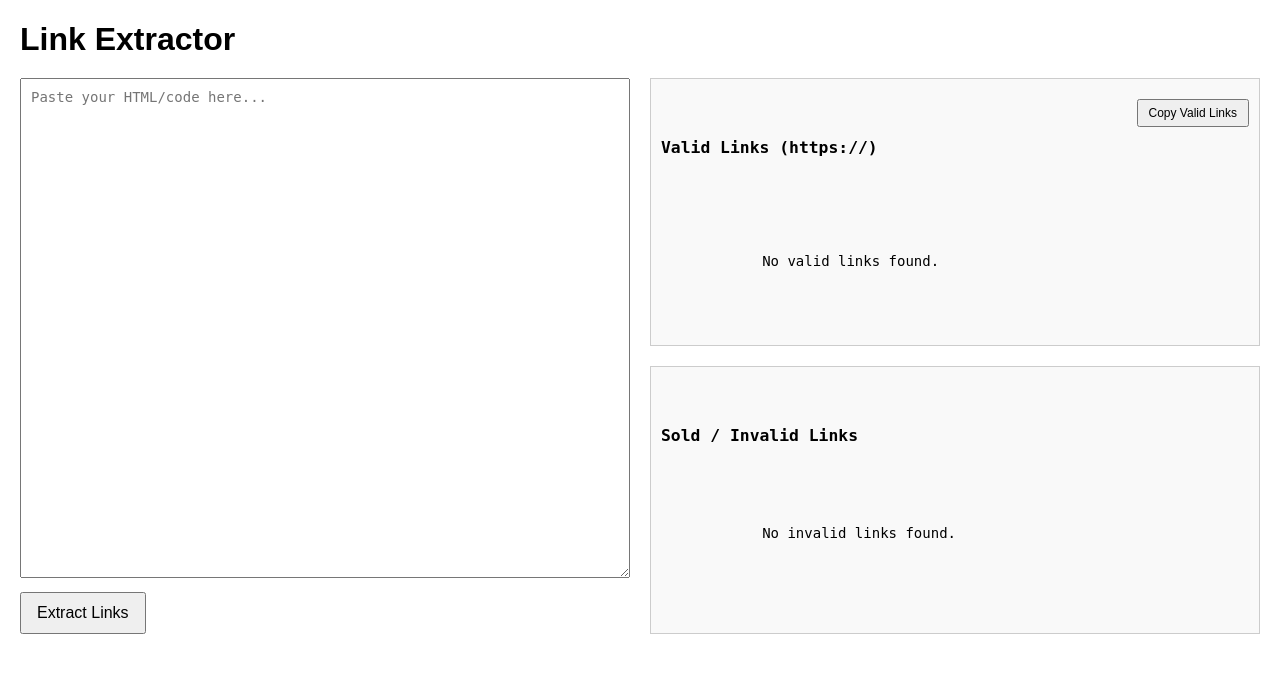
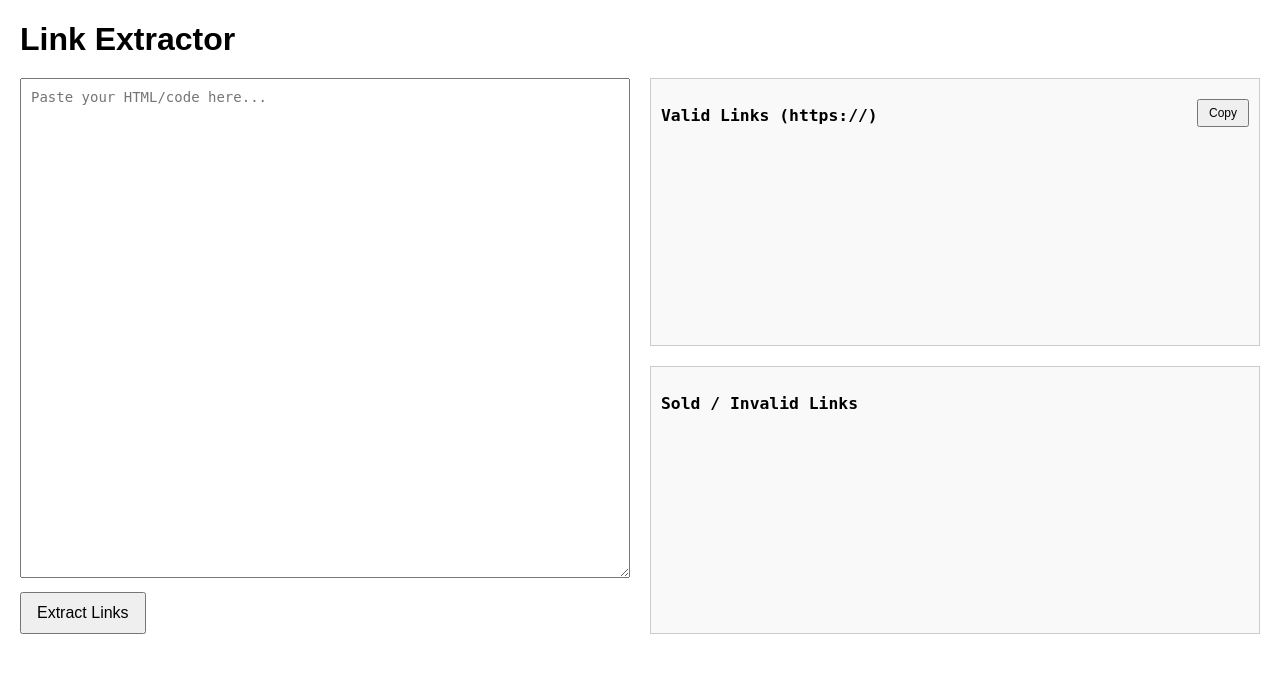
Before and after one commit to jake2code123/pcm-tools, a Flask app: page /link-extractor in a window 1280 px wide. Shown: the top 673 px of the page. Run offline with Flask 3, Linux system fonts and the light colour scheme.

Commit message:
Fix link extractor validation logic and HTML sync

```diff
--- a/app.py
+++ b/app.py
@@ -5,63 +5,83 @@ import re
 
 app = Flask(__name__)
 
-# Regex pattern for detecting sold listings
-SOLD_PATTERN = re.compile(r"sorry[,!\s]*that ad is no longer available", re.I)
+# Sold message pattern (robust to spacing & punctuation)
+SOLD_PATTERN = re.compile(
+    r"sorry[,!\s]*that ad is no longer available",
+    re.IGNORECASE
+)
+
+HEADERS = {
+    "User-Agent": (
+        "Mozilla/5.0 (Windows NT 10.0; Win64; x64) "
+        "AppleWebKit/537.36 (KHTML, like Gecko) "
+        "Chrome/120.0.0.0 Safari/537.36"
+    )
+}
+
 
 def extract_links(html):
-    """Extract all unique https:// links from pasted HTML/code."""
-    soup = BeautifulSoup(html, 'html.parser')
+    """Extract unique https:// links from pasted HTML"""
+    soup = BeautifulSoup(html, "html.parser")
     links = set()
-    for a in soup.find_all('a', href=True):
-        href = a['href'].strip()
+
+    for a in soup.find_all("a", href=True):
+        href = a["href"].strip()
         if href.startswith("https://"):
             links.add(href)
-    return links
+
+    return sorted(links)
+
 
 def check_links(links):
-    """Fetch each link and determine if it is valid or sold."""
-    valid_links = set()
-    invalid_links = set()
+    """Check which links are valid vs sold"""
+    valid_links = []
+    invalid_links = []
 
     for link in links:
         try:
-            response = requests.get(link, timeout=10)
+            response = requests.get(
+                link,
+                headers=HEADERS,
+                timeout=15
+            )
+
+            # Normalize page text (important!)
             page_text = " ".join(response.text.lower().split())
+
             if SOLD_PATTERN.search(page_text):
-                invalid_links.add(link)
+                invalid_links.append(link)
             else:
-                valid_links.add(link)
+                valid_links.append(link)
+
         except Exception:
-            # Retry once on transient error
-            try:
-                response = requests.get(link, timeout=10)
-                page_text = " ".join(response.text.lower().split())
-                if SOLD_PATTERN.search(page_text):
-                    invalid_links.add(link)
-                else:
-                    valid_links.add(link)
-            except:
-                invalid_links.add(link)
+            # Network errors → invalid
+            invalid_links.append(link)
 
-    return sorted(valid_links), sorted(invalid_links)
+    return valid_links, invalid_links
 
-@app.route('/')
+
+@app.route("/")
 def home():
-    return render_template('index.html')
+    return render_template("index.html")
 
-@app.route('/link-extractor', methods=['GET', 'POST'])
+
+@app.route("/link-extractor", methods=["GET", "POST"])
 def link_extractor():
     valid_links = []
     invalid_links = []
 
-    if request.method == 'POST':
-        input_text = request.form.get('input_text', '')
+    if request.method == "POST":
+        input_text = request.form.get("input_text", "")
         links = extract_links(input_text)
         valid_links, invalid_links = check_links(links)
 
-    return render_template('link-extractor.html',
-                           valid_links=valid_links,
-                           invalid_links=invalid_links)
+    return render_template(
+        "link-extractor.html",
+        valid_links=valid_links,
+        invalid_links=invalid_links
+    )
 
-if __name__ == '__main__':
-    app.run(debug=True)
+
+if __name__ == "__main__":
+    app.run(host="0.0.0.0", port=5000)
--- a/templates/link-extractor.html
+++ b/templates/link-extractor.html
@@ -4,64 +4,130 @@
   <meta charset="UTF-8">
   <meta name="viewport" content="width=device-width, initial-scale=1.0">
   <title>Link Extractor - PCM Tools</title>
+
   <style>
-    body { font-family: Arial, sans-serif; margin: 20px; }
-    h1 { margin-bottom: 20px; }
-    .container { display: flex; gap: 20px; }
-    .input-box { flex: 1; }
-    textarea { width: 100%; height: 500px; padding: 10px; font-family: monospace; font-size: 14px; box-sizing: border-box; }
-    .output-boxes { flex: 1; display: flex; flex-direction: column; gap: 20px; }
-    .output-box { flex: 1; border: 1px solid #ccc; padding: 10px; overflow-y: auto; background: #f9f9f9; white-space: pre-wrap; font-family: monospace; font-size: 14px; position: relative; }
-    button { margin-top: 10px; padding: 10px 15px; font-size: 16px; cursor: pointer; }
-    .copy-btn { position: absolute; top: 10px; right: 10px; font-size: 12px; padding: 5px 10px; cursor: pointer; }
+    body {
+      font-family: Arial, sans-serif;
+      margin: 20px;
+    }
+
+    h1 {
+      margin-bottom: 20px;
+    }
+
+    .container {
+      display: flex;
+      gap: 20px;
+    }
+
+    .input-box {
+      flex: 1;
+    }
+
+    textarea {
+      width: 100%;
+      height: 500px;
+      padding: 10px;
+      font-family: monospace;
+      font-size: 14px;
+      box-sizing: border-box;
+    }
+
+    .output-boxes {
+      flex: 1;
+      display: flex;
+      flex-direction: column;
+      gap: 20px;
+    }
+
+    .output-box {
+      flex: 1;
+      border: 1px solid #ccc;
+      padding: 10px;
+      background: #f9f9f9;
+      overflow-y: auto;
+      font-family: monospace;
+      font-size: 14px;
+      position: relative;
+    }
+
+    button {
+      margin-top: 10px;
+      padding: 10px 15px;
+      font-size: 16px;
+      cursor: pointer;
+    }
+
+    .copy-btn {
+      position: absolute;
+      top: 10px;
+      right: 10px;
+      font-size: 12px;
+      padding: 5px 10px;
+      cursor: pointer;
+    }
   </style>
 </head>
+
 <body>
   <h1>Link Extractor</h1>
+
   <div class="container">
+    <!-- INPUT -->
     <div class="input-box">
       <form method="POST" action="/link-extractor">
-        <textarea name="input_text" placeholder="Paste your HTML/code here...">{{ request.form.get('input_text', '') }}</textarea>
+        <textarea
+          name="input_text"
+          placeholder="Paste your HTML/code here..."
+        >{{ request.form.input_text or '' }}</textarea>
+
         <button type="submit">Extract Links</button>
       </form>
     </div>
 
+    <!-- OUTPUT -->
     <div class="output-boxes">
-      <div class="output-box" id="valid-box">
+
+      <!-- VALID -->
+      <div class="output-box">
         <h3>Valid Links (https://)</h3>
-        <button class="copy-btn" onclick="copyValid()">Copy Valid Links</button>
+        <button class="copy-btn" onclick="copyValid()">Copy</button>
+
         <div id="valid-links">
-          {% if valid_links %}
+          {% if valid_links and valid_links|length > 0 %}
             {% for link in valid_links %}
               {{ link }}<br>
             {% endfor %}
-          {% else %}
-            No valid links found.
           {% endif %}
         </div>
       </div>
-      <div class="output-box" id="invalid-box">
+
+      <!-- INVALID -->
+      <div class="output-box">
         <h3>Sold / Invalid Links</h3>
+
         <div id="invalid-links">
-          {% if invalid_links %}
+          {% if invalid_links and invalid_links|length > 0 %}
             {% for link in invalid_links %}
               {{ link }}<br>
             {% endfor %}
-          {% else %}
-            No invalid links found.
           {% endif %}
         </div>
       </div>
+
     </div>
   </div>
 
   <script>
     function copyValid() {
-      const text = document.getElementById('valid-links').innerText.trim();
-      if (!text) return alert("No valid links to copy.");
+      const text = document.getElementById("valid-links").innerText.trim();
+      if (!text) {
+        alert("No valid links to copy.");
+        return;
+      }
       navigator.clipboard.writeText(text)
-        .then(() => alert("Valid links copied to clipboard!"))
-        .catch(err => alert("Failed to copy: " + err));
+        .then(() => alert("Copied!"))
+        .catch(() => alert("Copy failed."));
     }
   </script>
 </body>
```
